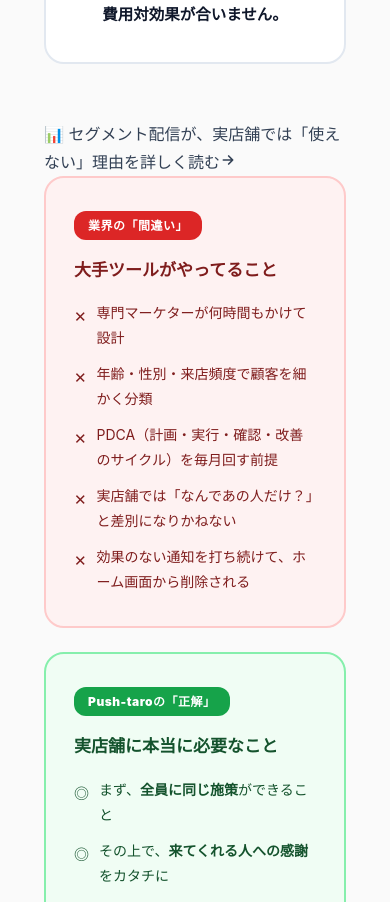
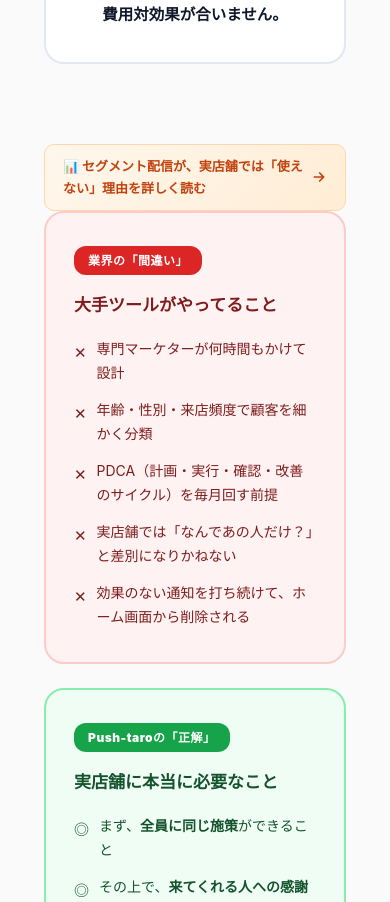
Before and after one commit to thellcishii-lang/push-taro, a Next.js app: page / in a window 390 px wide. Shown: the part 5600-6502 px from the top of the page. Built offline with nearby package versions, Linux system fonts and the light colour scheme; no server answers.

Commit message:
Add philosophy statement link styles
Added styles for philosophy statement link with responsive design.

```diff
--- a/app/lp.css
+++ b/app/lp.css
@@ -1727,3 +1727,38 @@ img { max-width: 100%; display: block; }
   .phone-mock { width: 240px; height: 500px; }
   .screen-caption { font-size: 11px; }
 }
+
+/* ============================================================
+   PHILOSOPHY STATEMENT LINK
+============================================================ */
+.philosophy-statement-link {
+  display: inline-flex;
+  align-items: center;
+  gap: 8px;
+  margin-top: 24px;
+  padding: 12px 24px;
+  background: linear-gradient(135deg, var(--orange-light), #ffedd5);
+  color: #c2410c;
+  border-radius: 10px;
+  font-weight: 800;
+  font-size: 14px;
+  text-decoration: none;
+  border: 1px solid var(--orange-mid);
+  transition: all 0.2s;
+}
+.philosophy-statement-link:hover {
+  background: var(--orange);
+  color: #fff;
+  transform: translateX(4px);
+}
+.philosophy-statement-link svg {
+  flex-shrink: 0;
+}
+
+@media (max-width: 640px) {
+  .philosophy-statement-link {
+    padding: 10px 18px;
+    font-size: 13px;
+    text-align: left;
+  }
+}
```
